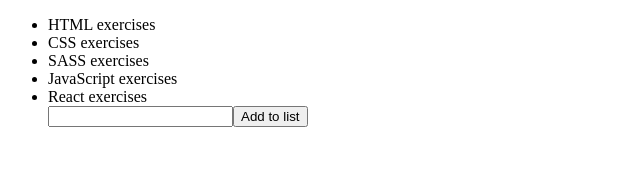
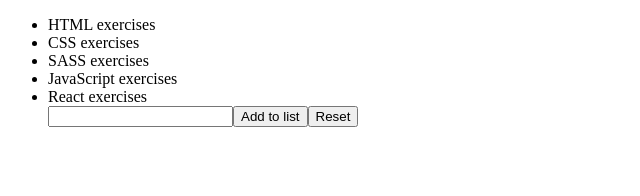
Before and after one commit to cristophergaziano/React_Ex, a React (Create React App) app in the folder my-app/: page / in a window 1280 px wide. Shown: the top 196 px of the page, without its empty margins (0-640 px from the left). Built offline with nearby package versions, Linux system fonts and the light colour scheme.

Commit message:
exercise lists-05 done

```diff
--- a/my-app/src/TodoList.js
+++ b/my-app/src/TodoList.js
@@ -27,6 +27,13 @@ export class TodoList extends React.Component {
     });
   };
 
+  handleResetList = (event) => {
+    event.preventDefault();
+    this.setState({
+      items: []
+    })
+  }
+
   render() {
     return (
       <div>
@@ -45,6 +52,11 @@ export class TodoList extends React.Component {
           >
             Add to list
           </button>
+          <button
+            onClick= {this.handleResetList }
+          >
+            Reset
+          </button>
         </ul>
       </div>
     );
```
